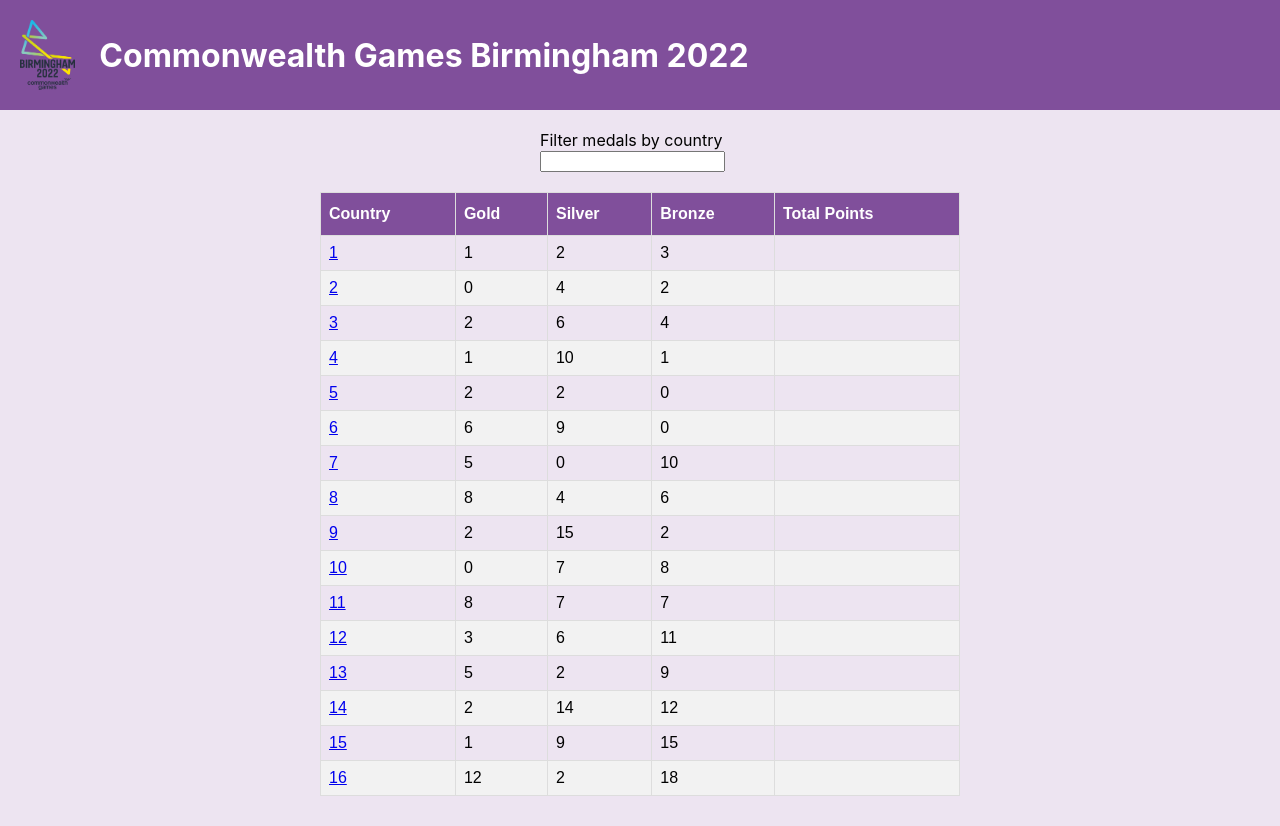
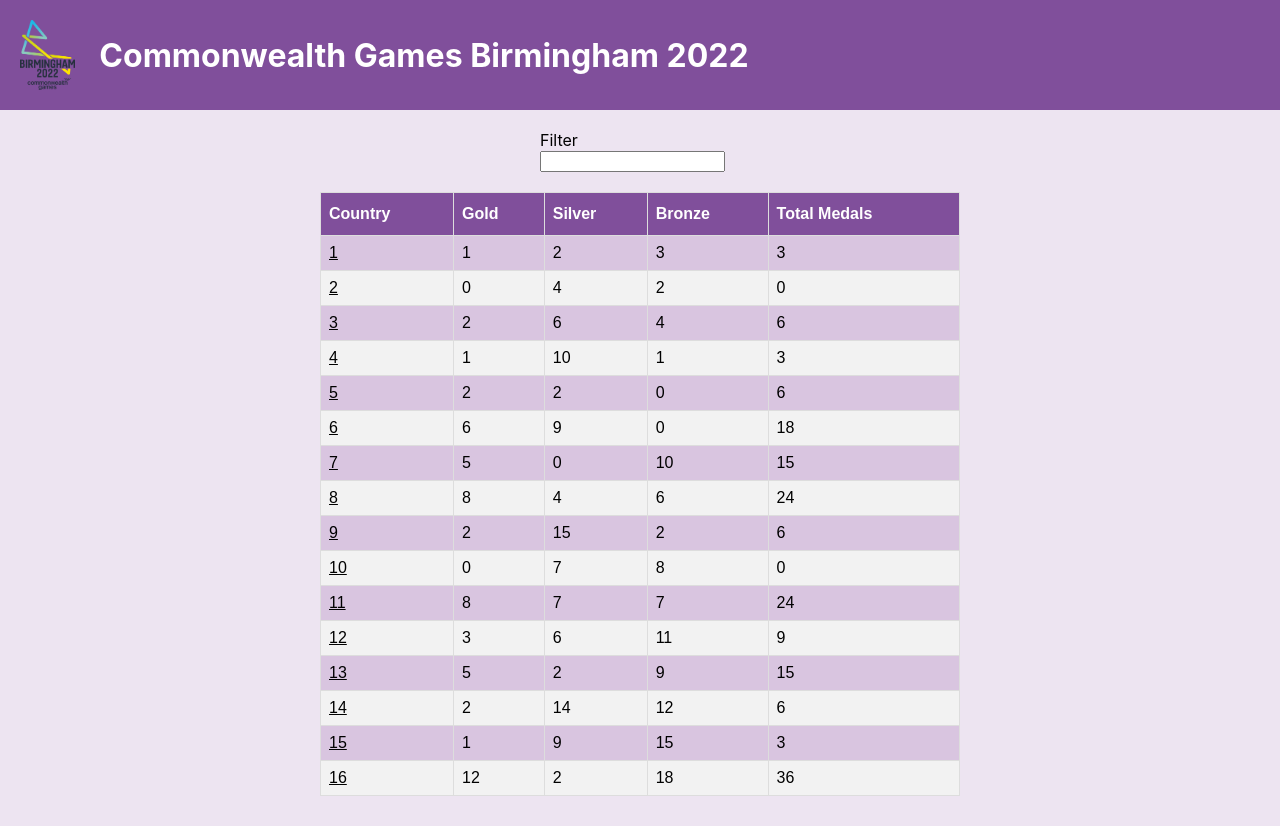
Before and after one commit to bbc/cda-assessments, a React (Create React App) app in the folder commonwealth-front-end-task/: page / in a window 1280 px wide. Before the commit the page ends 800 px from the top, so only its background shows below. Built offline with nearby package versions, Linux system fonts and the light colour scheme.

Commit message:
medals table changes and tests

```diff
--- a/commonwealth-front-end-task/src/components/MedalsTable/MedalsTable.css
+++ b/commonwealth-front-end-task/src/components/MedalsTable/MedalsTable.css
@@ -1,6 +1,7 @@
 #medals-table {
   font-family: Arial, Helvetica, sans-serif;
   border-collapse: collapse;
+  margin-bottom: 30px;
   width: 50%;
   align-self: center;
 }
@@ -15,6 +16,10 @@
   background-color: #f2f2f2;
 }
 
+#medals-table tr:nth-child(odd) {
+  background-color: #d9c5e0;
+}
+
 #medals-table tr:hover {
   background-color: #ddd;
 }
@@ -26,3 +31,7 @@
   background-color: #804f9b;
   color: white;
 }
+
+#medals-table a {
+  color: black;
+}
--- a/commonwealth-front-end-task/src/components/MedalsTable/MedalsTable.jsx
+++ b/commonwealth-front-end-task/src/components/MedalsTable/MedalsTable.jsx
@@ -10,7 +10,7 @@
           <th>Gold</th>
           <th>Silver</th>
           <th>Bronze</th>
-          <th>Total Points</th>
+          <th>Total Medals</th>
         </tr>
       </thead>
       <tbody>
@@ -22,7 +22,7 @@
             <td>{medal.gold}</td>
             <td>{medal.silver}</td>
             <td>{medal.bronze}</td>
-            <td></td>
+            <td>{medal.gold * 3}</td>
           </tr>
         ))}
       </tbody>
--- a/commonwealth-front-end-task/src/containers/Home/Home.jsx
+++ b/commonwealth-front-end-task/src/containers/Home/Home.jsx
@@ -30,7 +30,7 @@
       ) : (
         <>
           <div className="medals-filter">
-            <label htmlFor="medals-filter-text">Filter medals by country</label>
+            <label htmlFor="medals-filter-text">Filter</label>
             <input id="medals-filter-text" type="text"></input>
           </div>
           <MedalsTable medals={medals} />
```
Also changed, not shown: 1 other file (tests, documents, lock files or other folders).
